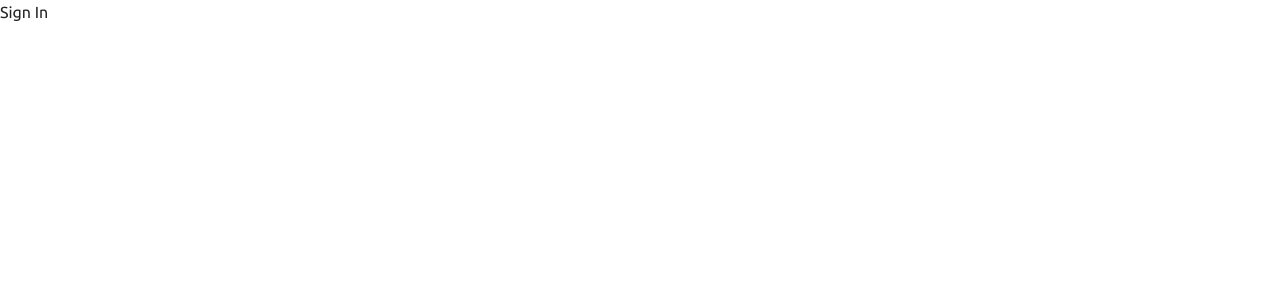
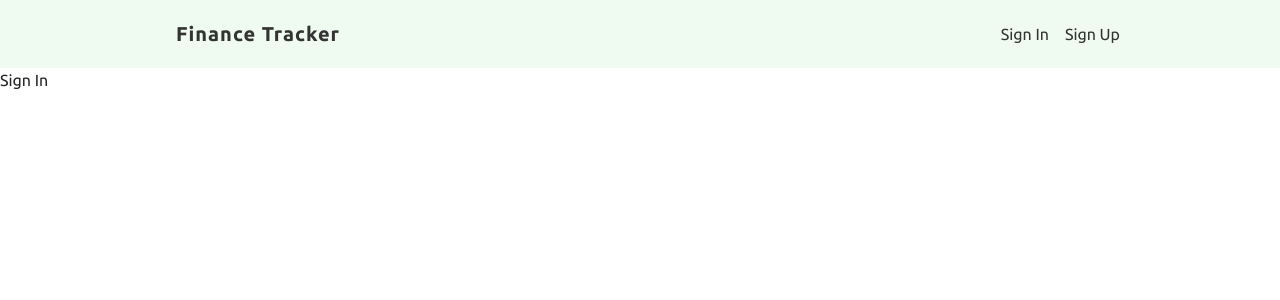
Before and after one commit to theS3Interdev/finance-tracker-web-app, a React (Vite) app: page /signin in a window 1280 px wide. Shown: the top 300 px of the page. Built offline with nearby package versions, Linux system fonts and the light colour scheme.

Commit message:
feat: create navigation bar

```diff
--- a/src/App.jsx
+++ b/src/App.jsx
@@ -1,17 +1,19 @@
 import { BrowserRouter, Routes, Route } from 'react-router-dom';
 import Home from './pages/home/home';
-import SignIn from './pages/sign-in/sign-in';
-import SignUp from './pages/sign-up/sign-up';
+import Navbar from './components/Navbar';
+import Signin from './pages/signin/sign-in';
+import Signup from './pages/signup/sign-up';
 
 const App = () => {
 	return (
 		<div className="app">
 			<BrowserRouter>
+				<Navbar />
 				<Routes>
 					<Route path="/" element={<Home />} />
 					<Route index element={<Home />} />
-					<Route path="/signin" element={<SignIn />} />
-					<Route path="/signup" element={<SignUp />} />
+					<Route path="/signin" element={<Signin />} />
+					<Route path="/signup" element={<Signup />} />
 				</Routes>
 			</BrowserRouter>
 		</div>
--- /dev/null
+++ b/src/components/Navbar.jsx
@@ -0,0 +1,21 @@
+import { Link } from 'react-router-dom';
+
+const Navbar = () => {
+	return (
+		<nav className="navbar">
+			<ul>
+				<li className="title">
+					<Link to="/">Finance Tracker</Link>
+				</li>
+				<li>
+					<Link to="/signin">Sign In</Link>
+				</li>
+				<li>
+					<Link to="/signup">Sign Up</Link>
+				</li>
+			</ul>
+		</nav>
+	);
+};
+
+export default Navbar;
--- a/src/index.css
+++ b/src/index.css
@@ -25,6 +25,7 @@
 }
 
 @layer components {
+	/** buttons start */
 	.btn {
 		@apply cursor-pointer rounded-md border-2 border-solid border-darkGreen bg-none py-[6px] px-3 font-bold text-darkGreen;
 	}
@@ -32,4 +33,28 @@
 	.btn:hover {
 		@apply bg-darkGreen text-white;
 	}
+	/** buttons end */
+
+	/** navigation bar start */
+	.navbar {
+		@apply box-border w-full bg-lightGreen py-5 px-[10px];
+	}
+
+	.navbar ul {
+		@apply my-0 mx-auto flex max-w-[960px] items-center;
+	}
+
+	.title {
+		@apply mr-auto text-xl font-bold tracking-[1px];
+	}
+
+	.navbar button,
+	.navbar a {
+		@apply ml-4;
+	}
+
+	.navbar a {
+		@apply text-darkCharcoal no-underline;
+	}
+	/** navigation bar end */
 }
--- a/src/pages/sign-in/sign-in.jsx
+++ /dev/null
@@ -1,5 +0,0 @@
-const SignIn = () => {
-	return <div>Sign In</div>;
-};
-
-export default SignIn;
--- a/src/pages/sign-up/sign-up.jsx
+++ /dev/null
@@ -1,4 +0,0 @@
-const SignUp = () => {
-	return <div>Sign Up</div>;
-};
-export default SignUp;
--- /dev/null
+++ b/src/pages/signin/sign-in.jsx
@@ -0,0 +1,5 @@
+const Signin = () => {
+	return <div>Sign In</div>;
+};
+
+export default Signin;
--- /dev/null
+++ b/src/pages/signup/sign-up.jsx
@@ -0,0 +1,4 @@
+const Signup = () => {
+	return <div>Sign Up</div>;
+};
+export default Signup;
--- a/tailwind.config.cjs
+++ b/tailwind.config.cjs
@@ -7,7 +7,9 @@ module.exports = {
 		},
 		extend: {
 			colors: {
+				darkCharcoal: '#333333',
 				darkGreen: '#1F9751',
+				lightGreen: '#EFFAF0',
 			},
 		},
 	},
```
